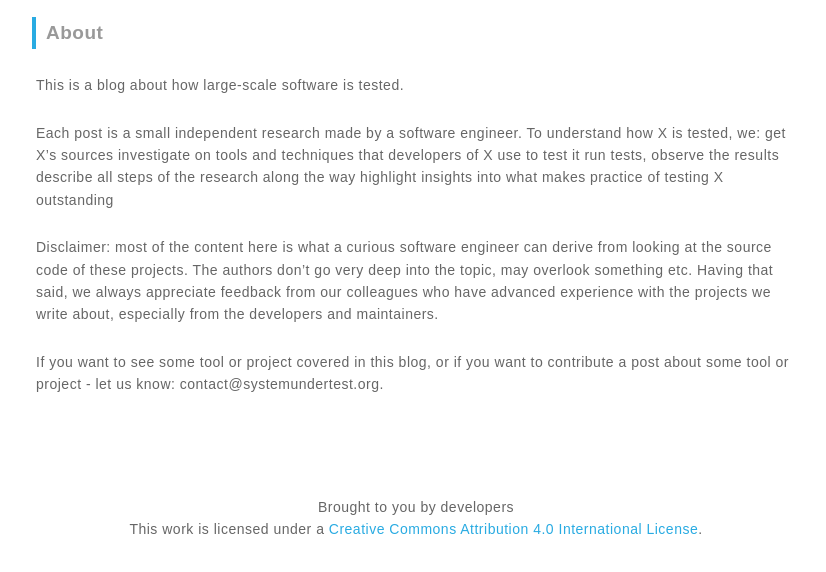
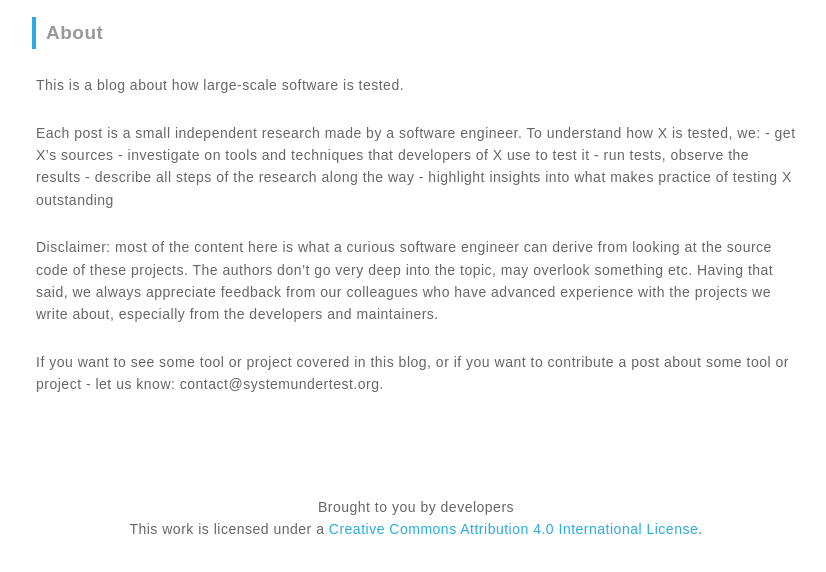
Before and after one commit to systemundertest/systemundertest.github.io, a plain HTML site: page about/index.html in a window 1280 px wide. Shown: the part 88-660 px from the top of the page, without its empty margins (224-1050 px from the left). Drawn offline with Linux system fonts and the light colour scheme.

```diff
--- a/about/index.html
+++ b/about/index.html
@@ -74,11 +74,11 @@
 	    <p>This is a blog about how large-scale software is tested.</p>
 
 <p>Each post is a small independent research made by a software engineer. To understand how X is tested, we:
-get X&rsquo;s sources
-investigate on tools and techniques that developers of X use to test it
-run tests, observe the results
-describe all steps of the research along the way
-highlight insights into what makes practice of testing X outstanding</p>
+- get X&rsquo;s sources
+- investigate on tools and techniques that developers of X use to test it
+- run tests, observe the results
+- describe all steps of the research along the way
+- highlight insights into what makes practice of testing X outstanding</p>
 
 <p>Disclaimer: most of the content here is what a curious software engineer can derive from looking at the source code of these projects. The authors don’t go very deep into the topic, may overlook something etc. Having that said, we always appreciate feedback from our colleagues who have advanced experience with the projects we write about, especially from the developers and maintainers.</p>
 
```
